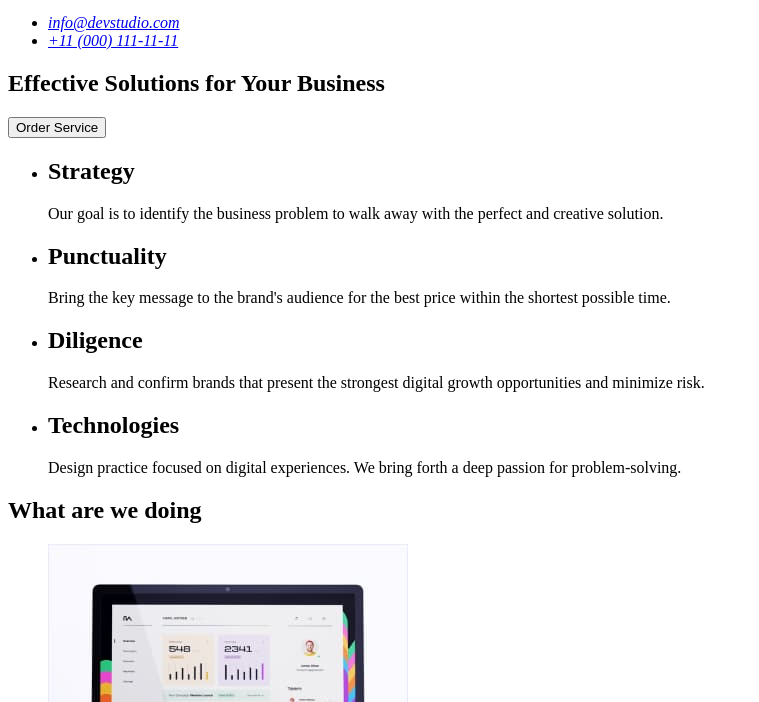
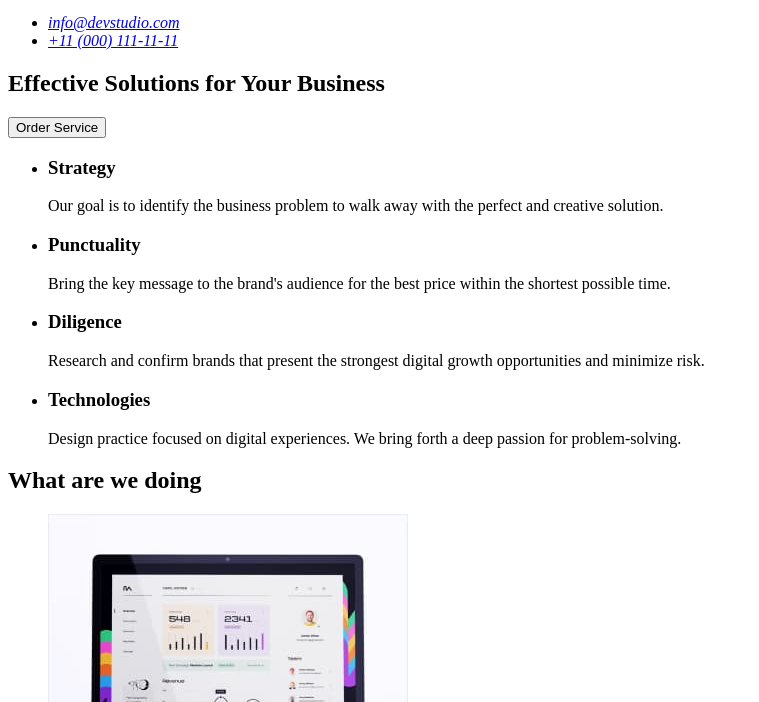
Before and after one commit to IwanovAS/goit-markup-hw-01, a plain HTML site: page index.html in a window 1280 px wide. Shown: the part 98-800 px from the top of the page, without its empty margins (0-759 px from the left). Drawn offline with Linux system fonts and the light colour scheme.

Commit message:
Update index.html

```diff
--- a/index.html
+++ b/index.html
@@ -13,12 +13,12 @@
     <header>
 
         <!-- Top line -->
-        <a href="./index.html">WebStudio</a>
+        <a id="logo" href="./index.html">WebStudio</a>
 
         <!-- Menu Nav -->
         <nav>
             <ul>
-                <li><a href="">Studio</a></li>
+                <li><a href="#logo">Studio</a></li>
                 <li><a href="">Portfolio</a></li>
                 <li><a href="">Contacts</a></li>
             </ul>
@@ -50,24 +50,25 @@
 
         <!-- Feature -->
         <section>
+            <h2 hidden>Feature</h2>
             <ul>
                 <li>
-                    <h2>Strategy</h2>
+                    <h3>Strategy</h3>
                     <p>Our goal is to identify the business
                         problem to walk away with the perfect and creative solution.</p>
                 </li>
                 <li>
-                    <h2>Punctuality</h2>
+                    <h3>Punctuality</h3>
                     <p>Bring the key message to the brand's audience for the best price within the shortest possible
                         time.</p>
                 </li>
                 <li>
-                    <h2>Diligence</h2>
+                    <h3>Diligence</h3>
                     <p>Research and confirm brands that present the strongest digital growth opportunities and minimize
                         risk.</p>
                 </li>
                 <li>
-                    <h2>Technologies</h2>
+                    <h3>Technologies</h3>
                     <p>Design practice focused on digital experiences. We bring forth a deep passion for
                         problem-solving.</p>
                 </li>
```
